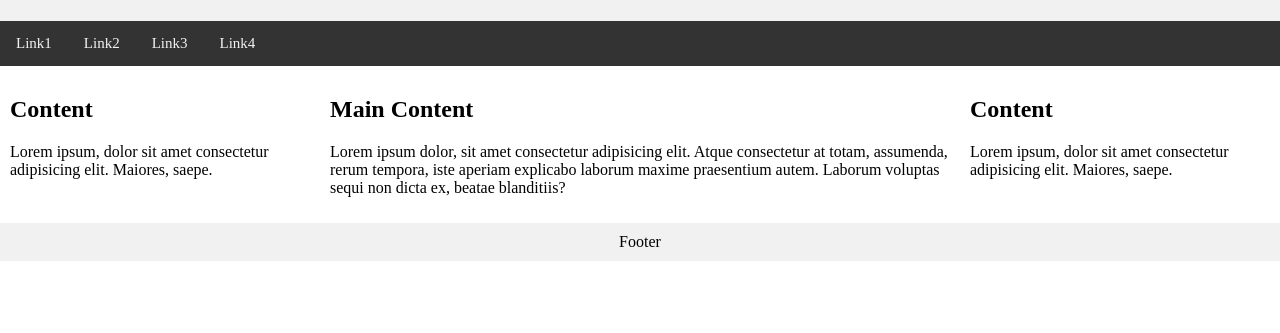
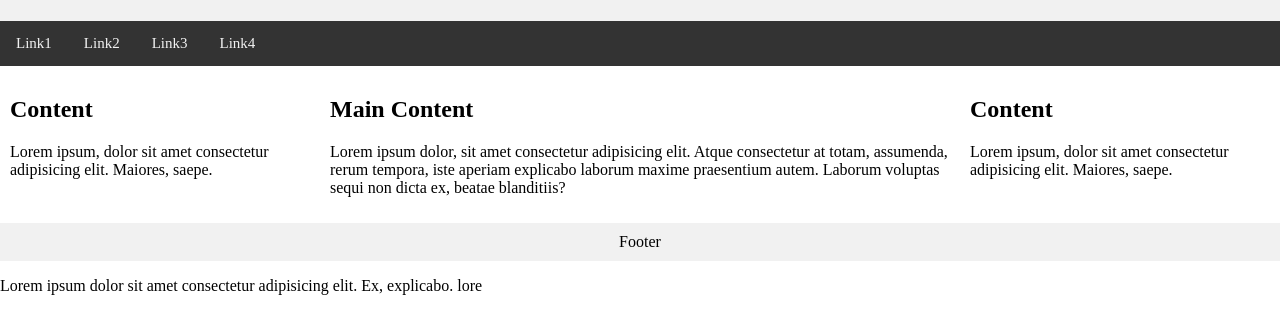
Before and after one commit to RemD95/sito-css, a plain HTML site: page index.html in a window 1280 px wide. Shown: the part 99-432 px from the top of the page. Drawn offline with Linux system fonts and the light colour scheme.

Commit message:
insert hidden paraghraph

```diff
--- a/index.html
+++ b/index.html
@@ -12,7 +12,7 @@
     </style>
 </head>
 <body>
-
+    <!--inzio esercizio 1-->
         <div class="header">
             <h1><span>Header</span></h1>
         </div>
@@ -49,5 +49,12 @@
         <div class="footer">
             <span>Footer</span>
         </div>
+        <!--fine esercizio 1-->
+        <!--inizio esercizio 2-->
+        <div class="para">
+            <p>Lorem ipsum dolor sit amet consectetur adipisicing elit. Ex, explicabo. lore</p>
+        </div>
+        <!--fine esercizio 2-->
+        <!--inizio esercizio 3-->
 </body>
 </html>
--- a/style.css
+++ b/style.css
@@ -1,5 +1,5 @@
 @import url(./root.css);
-
+/* inizio ex.1*/
 .header{
     background-color: #f1f1f1 ;
     padding: 20px ;
@@ -52,3 +52,9 @@
     padding: 10px;
     text-align: center;
   }
+  /*fine ex.1*/
+  /*inizio ex.2*/
+  .para {
+    overflow: hidden;
+  }
+  /*fine ex.2*/
```
